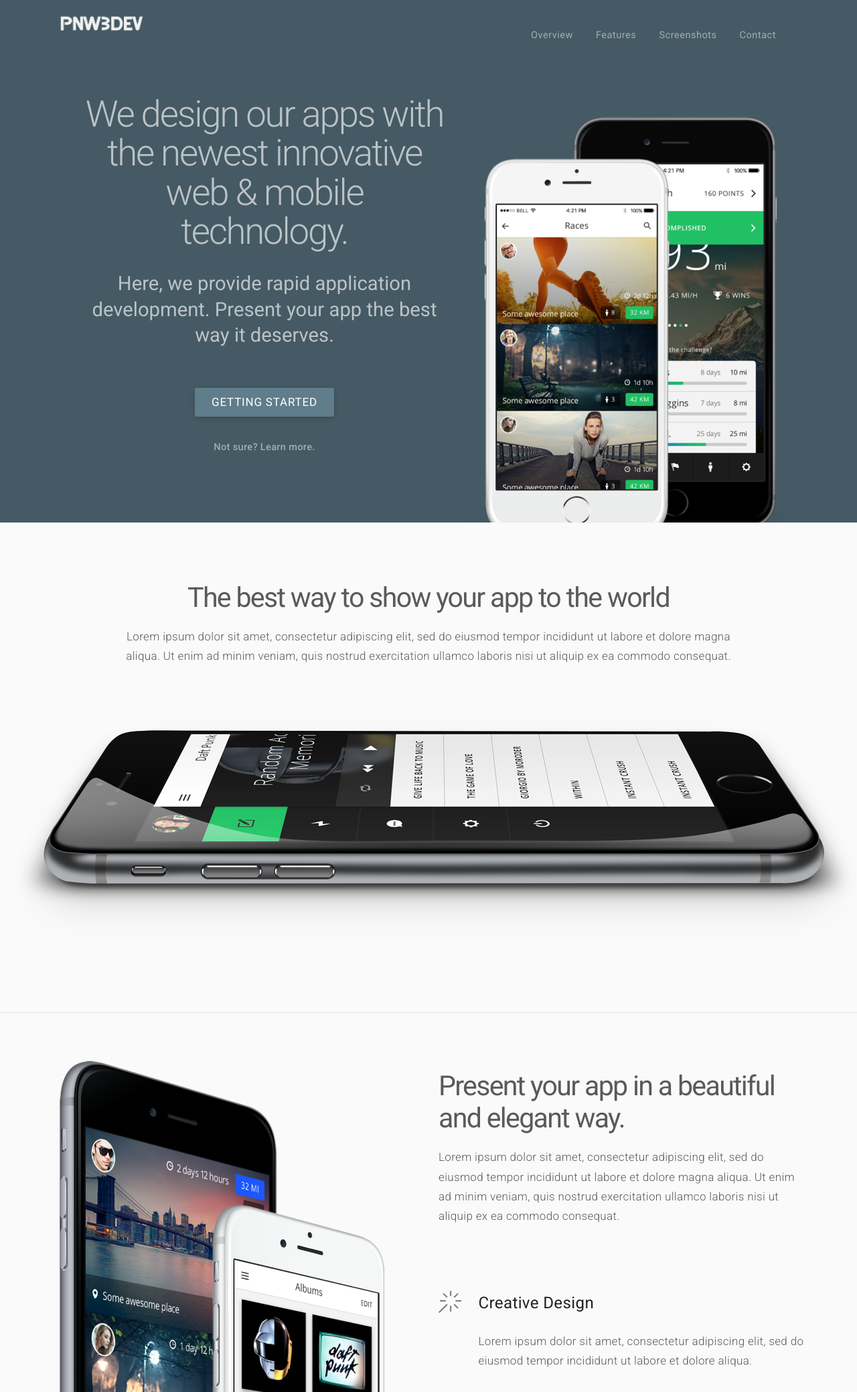
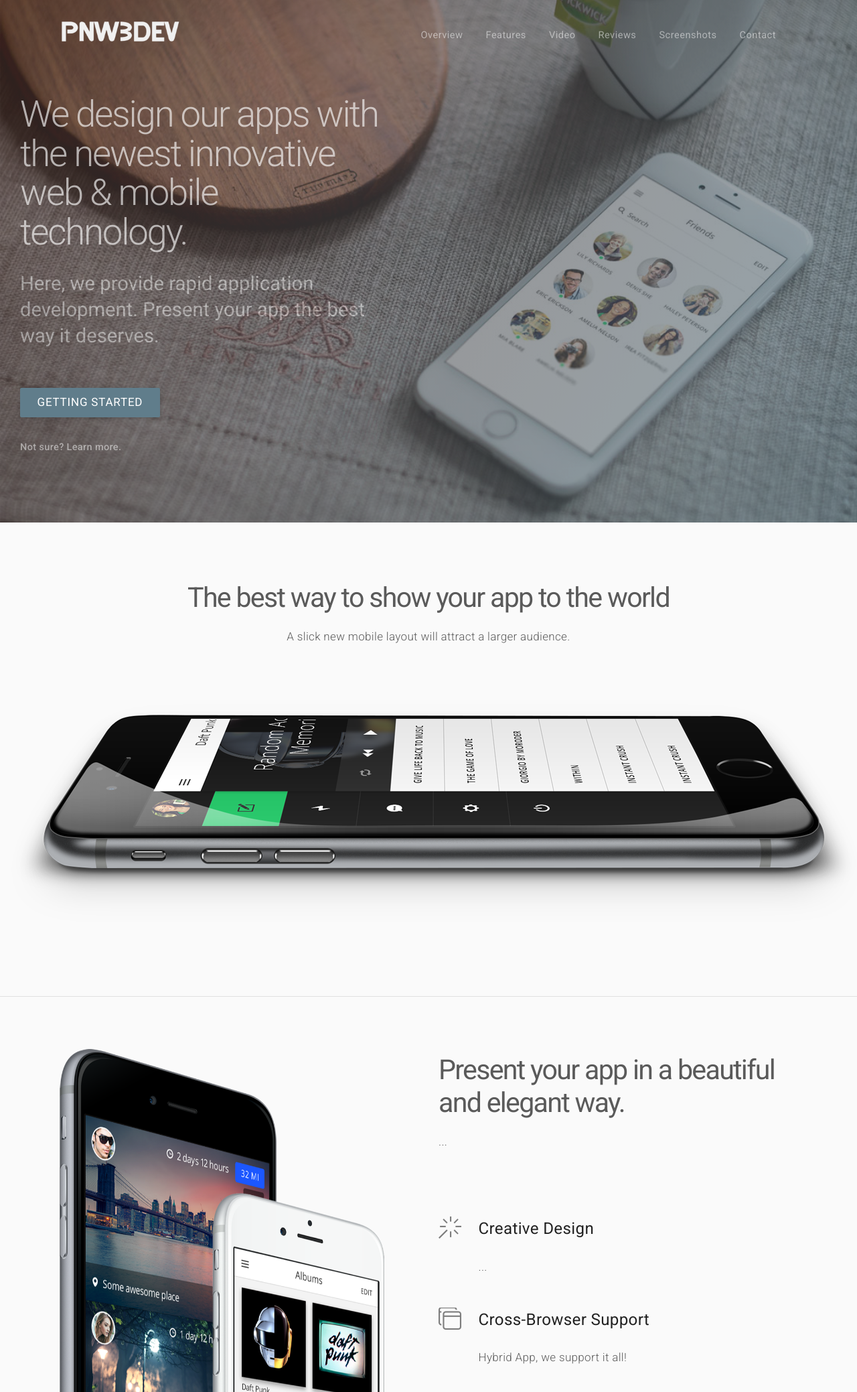
Before and after one commit to PNW3DEV/app-pnw3dev, a website: page src/index.html in a window 1280 px wide. Shown: the part 20-2098 px from the top of the page at 67% size. Drawn offline with nearby package versions, Linux system fonts and the light colour scheme; a script that the page names is missing.

Commit message:
minor update

```diff
--- a/src/css/james_typography.css
+++ b/src/css/james_typography.css
@@ -156,7 +156,7 @@ img {
 }
 @media (min-width:900px) {
     img {
-        margin-top:-1em;
+        /*margin-top:-1em;*/
     }
 }
 
--- a/src/index.html
+++ b/src/index.html
@@ -83,7 +83,8 @@
                 <!-- <a href="#reviews" >Reviews</a> -->
                 <a href="#screenshots">Screenshots</a>
                 <a href="#contact">Contact</a>
-                <todo></todo>
+                <a onclick="riot.route('/todo');" style="cursor:pointer;">TODO App</a>
+                <!-- <todo></todo> -->
             </nav>
         </div>
         <!-- //Mobile nav -->
@@ -103,30 +104,24 @@
 
 
             <!-- Fullscreen homepage -->
-            <section class="hero_fullscreen background_solid mockups menu_bar-waypoint" data-animate-down="menu_bar-hide" data-animate-up="menu_bar-hide">
+    		<section class="hero_fullscreen background_slider gradient_overlay menu_bar-waypoint" data-animate-down="menu_bar-hide" data-animate-up="menu_bar-hide" >
     		<!-- This section class is where you can edit background choice (background_single, background_slider, background_video) you can also enable gradient overlay (gradient_overlay) and mockups (mockups)-->
 
 
     			<!-- Logo and navigation -->
-                <div class="container top_bar">
+    		  	<div class="container top_bar" >
     		  		<div class="row">
     		  			<div class="col-xs-12 col-sm-12 col-md-12 col-lg-12">
-                            <img src="images/logo-4.png" alt="logo" class="logo" width="130px" />
+    		  			<img src="images/logo-4.png" height="40px" alt="logo" class="logo"/>
     		  			<nav class="navigation_desktop">
     		  				<ul>
     		  					<li><a href="#more_info" class="visible-lg visible-md go_to_overview">Overview</a></li>
     		  					<li><a href="#features" class="visible-lg visible-md">Features</a></li>
-                                    <!-- <li><a href="#features_video" class="visible-lg visible-md">Video</a></li> -->
-                                    <!-- <li><a href="#reviews" class="visible-lg visible-md">Reviews</a></li> -->
+    		  					<li><a href="#features_video" class="visible-lg visible-md">Video</a></li>
+    		  					<li><a href="#reviews" class="visible-lg visible-md">Reviews</a></li>
     		  					<li><a href="#screenshots" class="visible-lg visible-md">Screenshots</a></li>
     		  					<li><a href="#contact" class="visible-lg visible-md">Contact</a></li>
-                                    <li>
-                                        <div class="mobile_nav_open_button hidden-lg hidden-md">
-                                            <a href="" id="showRight_1">
-                                                <div data-icon="&#xe2f3;" class="button_icon close_icon"></div>
-                                            </a>
-                                        </div>
-                                    </li>
+    		  					<li><div class="mobile_nav_open_button hidden-lg hidden-md"  ><a href="" id="showRight_1" ><div data-icon="&#xe2f3;" class="button_icon close_icon"></div></a></div></li>
     		  				</ul>
     		  			</nav>
     		  			</div>
@@ -136,9 +131,9 @@
 
 
     			<!-- Main content -->
-                <div class="container align-center" id="main_content">
-                    <div class="content_container row">
-                        <div class="col-xs-12 col-sm-12 col-md-6 col-lg-6 col-md-offset-1 col-lg-offset-1 home_content">
+    		  	<div class="container align-left" id="main_content">
+    				<div class="content_container row" >
+    					<div class="col-xs-12 col-sm-12 col-md-6 col-lg-6 home_content">
                             <h2 class="slogan">We design our apps with the newest innovative web & mobile technology.</h2>
                             <h4> Here, we provide rapid application development. Present your app the best way it deserves.</h4>
 
@@ -153,24 +148,9 @@
 
     					<!-- Mockups-->
     					<div class="col-xs-12 col-sm-12 col-md-6 col-lg-6 home_mockup">
-                                <img src="images/mockups/1/back.png" alt="" class="mockup-animation1 home_mockup_image" style="max-width: 500px;">
-                                <img src="images/mockups/1/front.png" alt="" class="mockup-animation2 home_mockup_image" style="max-width: 500px;">
+    						<img src="images/mockups/1/back.png" alt="" class="mockup-animation1 home_mockup_image">
+    						<img src="images/mockups/1/front.png" alt="" class="mockup-animation2 home_mockup_image">
     					</div>
-                            <style>
-                                @media (max-width:1088px) {
-                                    .home_mockup_image {
-                                        margin-top: -15em;
-                                        margin-right: -3em;
-                                    }
-                                }
-
-                                @media (min-width:1088px) {
-                                    .home_mockup_image {
-                                        margin-top: -10em;
-                                        margin-right: -2em;
-                                    }
-                                }
-                            </style>
     					<!-- //Mockups-->
 
     				</div>
@@ -191,23 +171,22 @@
 
     			<!-- Slider Background -->
     			<div id="maximage_slider">
-                        <img src="images/background_slider_01.jpg" alt="" />
-                        <img src="images/background_slider_02.jpg" alt="" />
-                        <img src="images/background_slider_03.jpg" alt="" />
-                        <img src="images/background_slider_04.jpg" alt="" />
+    				<img src="images/background_slider_01.jpg" alt=""/>
+    				<img src="images/background_slider_02.jpg" alt=""/>
+    				<img src="images/background_slider_03.jpg" alt=""/>
+    				<img src="images/background_slider_04.jpg" alt=""/>
     			</div>
     			<!-- //Slider Background -->
 
 
     			<!-- Single Image Background -->
     			<div id="maximage_single">
-                        <img src="images/home_background_01.jpg" alt="" />
+    				<img src="images/home_background_01.jpg" alt=""/>
     			</div>
     			<!-- //Single Image Background -->
 
 
-            </section>
-            <!-- //Homepage -->
+    		</section><!-- //Homepage -->
 
 
             <!-- Menu bar -->
@@ -245,7 +224,7 @@
                     <div class="row">
                         <div class="col-xs-12 col-sm-10 col-md-10 col-lg-10 col-sm-offset-1 col-md-offset-1 col-lg-offset-1 align-center content_anim1 intro">
                             <h3>The best way to show your app to the world</h3>
-                            <p>Lorem ipsum dolor sit amet, consectetur adipiscing elit, sed do eiusmod tempor incididunt ut labore et dolore magna aliqua. Ut enim ad minim veniam, quis nostrud exercitation ullamco laboris nisi ut aliquip ex ea commodo consequat.</p>
+                            <p>A slick new mobile layout will attract a larger audience.</p>
                         </div>
                     </div>
                 </div>
@@ -276,15 +255,14 @@
 
                             <div class="intro content_anim6">
                                 <h3>Present your app in a beautiful and elegant way.</h3>
-                                <p>Lorem ipsum dolor sit amet, consectetur adipiscing elit, sed do eiusmod tempor incididunt ut labore et dolore magna aliqua. Ut enim ad minim veniam, quis nostrud exercitation ullamco laboris nisi ut aliquip ex ea commodo
-                                    consequat. </p>
+                                <p>... </p>
                             </div>
 
                             <div class="iconbox content_anim7">
                                 <div data-icon="&#xe037;" class="iconbox_icon"></div>
                                 <div class="iconbox_content">
                                     <h5>Creative Design</h5>
-                                    <p>Lorem ipsum dolor sit amet, consectetur adipiscing elit, sed do eiusmod tempor incididunt ut labore et dolore aliqua.</p>
+                                    <p>...</p>
                                 </div>
                             </div>
 
@@ -292,7 +270,7 @@
                                 <div data-icon="&#xe095;" class="iconbox_icon"></div>
                                 <div class="iconbox_content">
                                     <h5>Cross-Browser Support</h5>
-                                    <p>Lorem ipsum dolor sit amet, consectetur adipiscing elit, sed do eiusmod tempor incididunt ut labore et dolore aliqua.</p>
+                                    <p>Hybrid App, we support it all!</p>
                                 </div>
                             </div>
 
```
Lines whose indentation alone changed are shown as unchanged.
